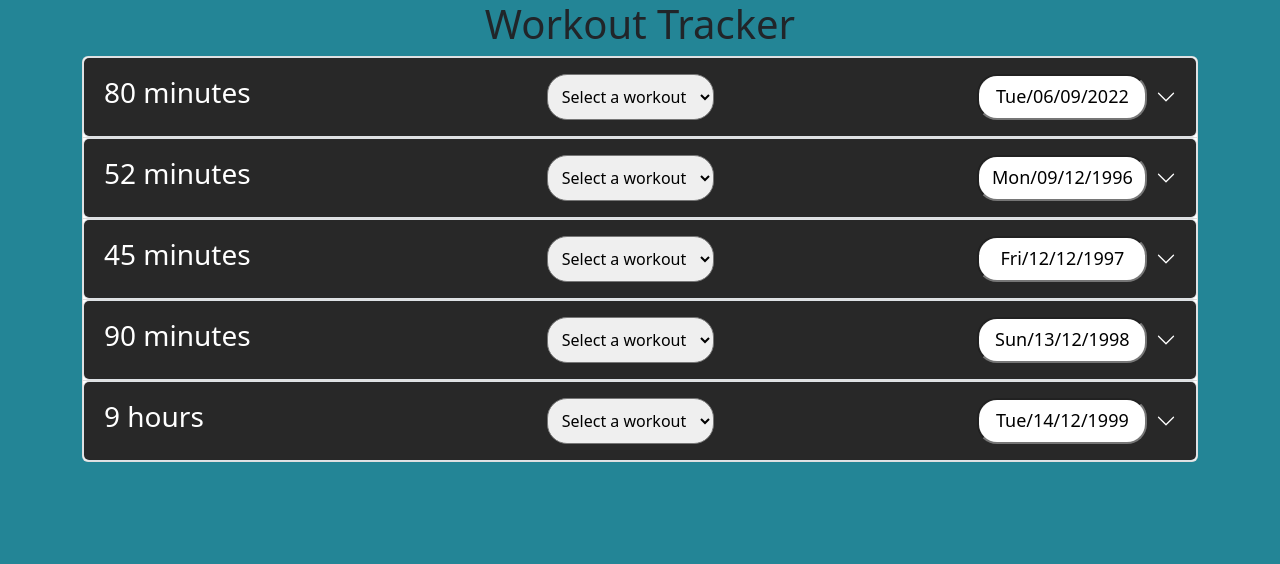
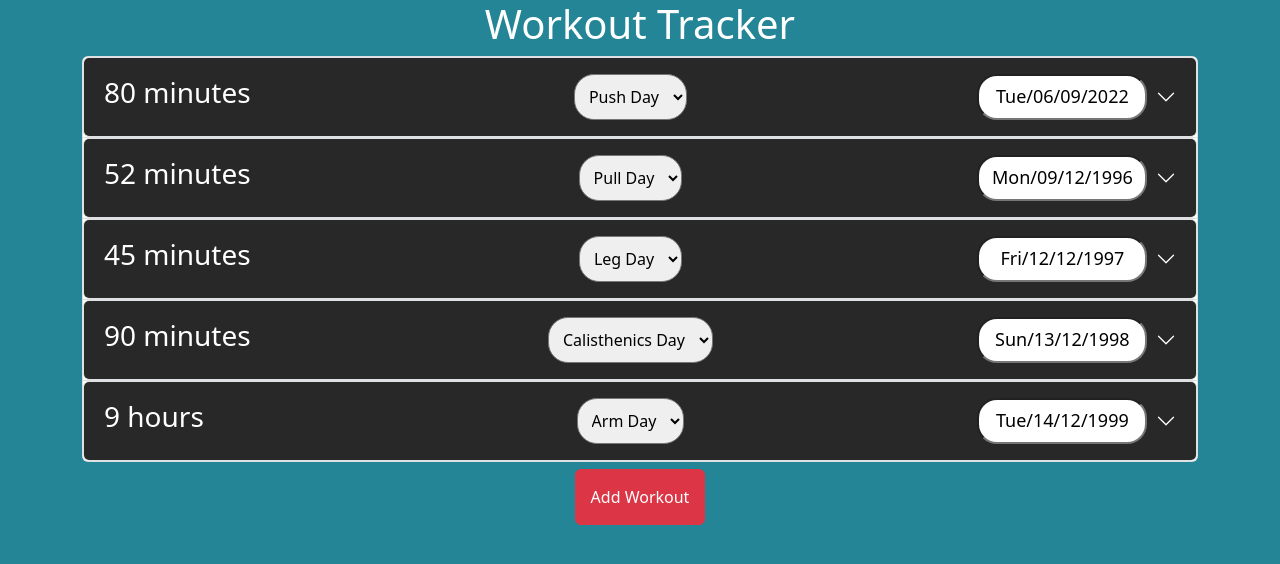
Before and after one commit to nnd1402/workout-masters-front, a React (Create React App) app: page / in a window 1280 px wide. Shown: the top 564 px of the page. Built offline with nearby package versions, Linux system fonts and the light colour scheme.

Commit message:
Added add workout button, some styling

```diff
--- a/src/App.tsx
+++ b/src/App.tsx
@@ -1,4 +1,4 @@
-import { Container } from 'react-bootstrap';
+import { Container, Button } from 'react-bootstrap';
 import 'react-datepicker/dist/react-datepicker.css';
 import WorkoutList from './components/Workout/WorkoutList';
 
@@ -6,8 +6,13 @@ function App() {
 	return (
 		<>
 			<Container>
-				<h1 className='text-center'>Workout Tracker</h1>
+				<h1 className='title text-center'>Workout Tracker</h1>
 				<WorkoutList />
+				<div className='btn-container text-center'>
+					<Button variant='danger' className='add-button'>
+						Add Workout
+					</Button>
+				</div>
 			</Container>
 		</>
 	);
--- a/src/components/Workout/WorkoutBlock.tsx
+++ b/src/components/Workout/WorkoutBlock.tsx
@@ -6,15 +6,14 @@ import 'react-datepicker/dist/react-datepicker.css';
 const WorkoutBlock = (props: any) => {
 	const workouts = [{ title: 'Push' }, { title: 'Pull' }, { title: 'Leg' }];
 
-	const [workout, setWorkout] = useState();
+	const [workout, setWorkout] = useState(props.workoutTitle);
 
 	const handleWorkoutChange = (e: any) => {
 		setWorkout(e.target.value);
 	};
 
-	function disable(e: any) {
+	function disablePropagation(e: any) {
 		e.stopPropagation();
-		e.preventDefault();
 	}
 
 	return (
@@ -29,16 +28,16 @@ const WorkoutBlock = (props: any) => {
 							<select
 								className='workout-select text-center'
 								onChange={handleWorkoutChange}
-								onClick={disable}
+								onClick={disablePropagation}
 							>
-								<option>Select a workout</option>
+								<option>{workout}</option>
 								{workouts.map((workout) => (
 									<option key={workout.title}>{workout.title}</option>
 								))}
 							</select>
 						</Col>
 						<Col xs lg='2'>
-							<div onClick={disable}>
+							<div onClick={disablePropagation}>
 								<DatePicker
 									className='datepicker text-center'
 									selected={props.workoutDate}
--- a/src/components/Workout/WorkoutList.tsx
+++ b/src/components/Workout/WorkoutList.tsx
@@ -6,31 +6,31 @@ import { ListGroupItem } from 'react-bootstrap';
 const WorkoutList = () => {
 	const [dateInfo, setDateInfo] = useState([
 		{
-			//workoutTitle: 'Push Day',
+			workoutTitle: 'Push Day',
 			workoutDuration: '80 minutes',
 			workoutDescription: 'Pushed for Jesus',
 			workoutDate: new Date()
 		},
 		{
-			//workoutTitle: 'Pull Day',
+			workoutTitle: 'Pull Day',
 			workoutDuration: '52 minutes',
 			workoutDescription: 'Pulled all day',
 			workoutDate: new Date('December 9, 1996 03:24:00')
 		},
 		{
-			//workoutTitle: 'Leg Day',
+			workoutTitle: 'Leg Day',
 			workoutDuration: '45 minutes',
 			workoutDescription: 'Meh',
 			workoutDate: new Date('December 12, 1997 03:24:00')
 		},
 		{
-			//workoutTitle: 'Calisthenics Day',
+			workoutTitle: 'Calisthenics Day',
 			workoutDuration: '90 minutes',
 			workoutDescription: 'wtf',
 			workoutDate: new Date('December 13, 1998 03:24:00')
 		},
 		{
-			//workoutTitle: 'Arm Day',
+			workoutTitle: 'Arm Day',
 			workoutDuration: '9 hours',
 			workoutDescription: 'Rich Piana',
 			workoutDate: new Date('December 14, 1999 03:24:00')
@@ -52,7 +52,7 @@ const WorkoutList = () => {
 							<WorkoutBlock
 								key={index}
 								workoutIndex={index}
-								//workoutTitle={dateInfo.workoutTitle}
+								workoutTitle={dateInfo.workoutTitle}
 								workoutDuration={dateInfo.workoutDuration}
 								workoutDescription={dateInfo.workoutDescription}
 								workoutDate={dateInfo.workoutDate}
--- a/src/index.css
+++ b/src/index.css
@@ -43,3 +43,8 @@ body {
 	padding: 10px;
 	border-radius: 20px;
 }
+
+.add-button {
+	padding: 15px;
+	margin-top: 7px;
+}
```
